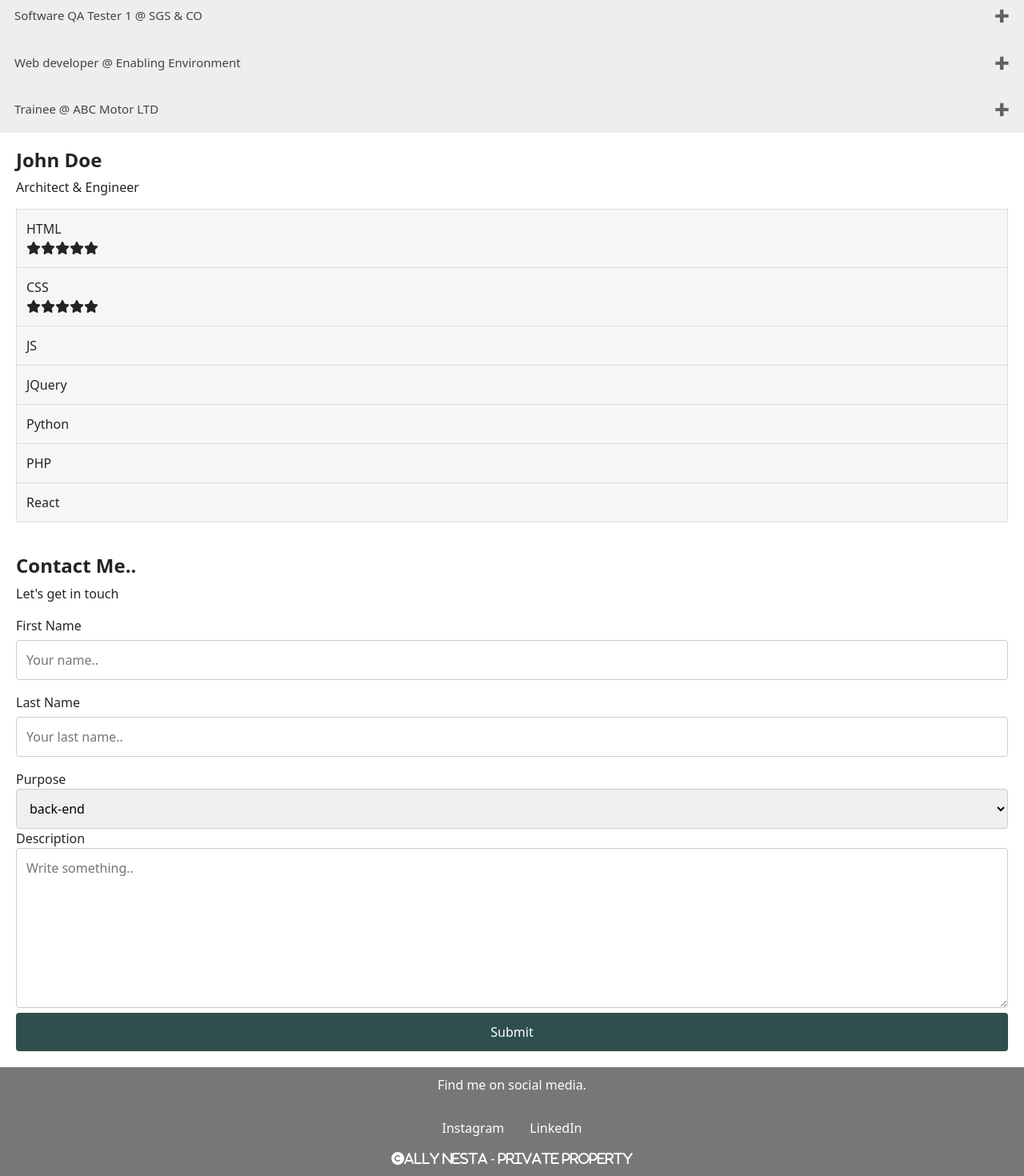
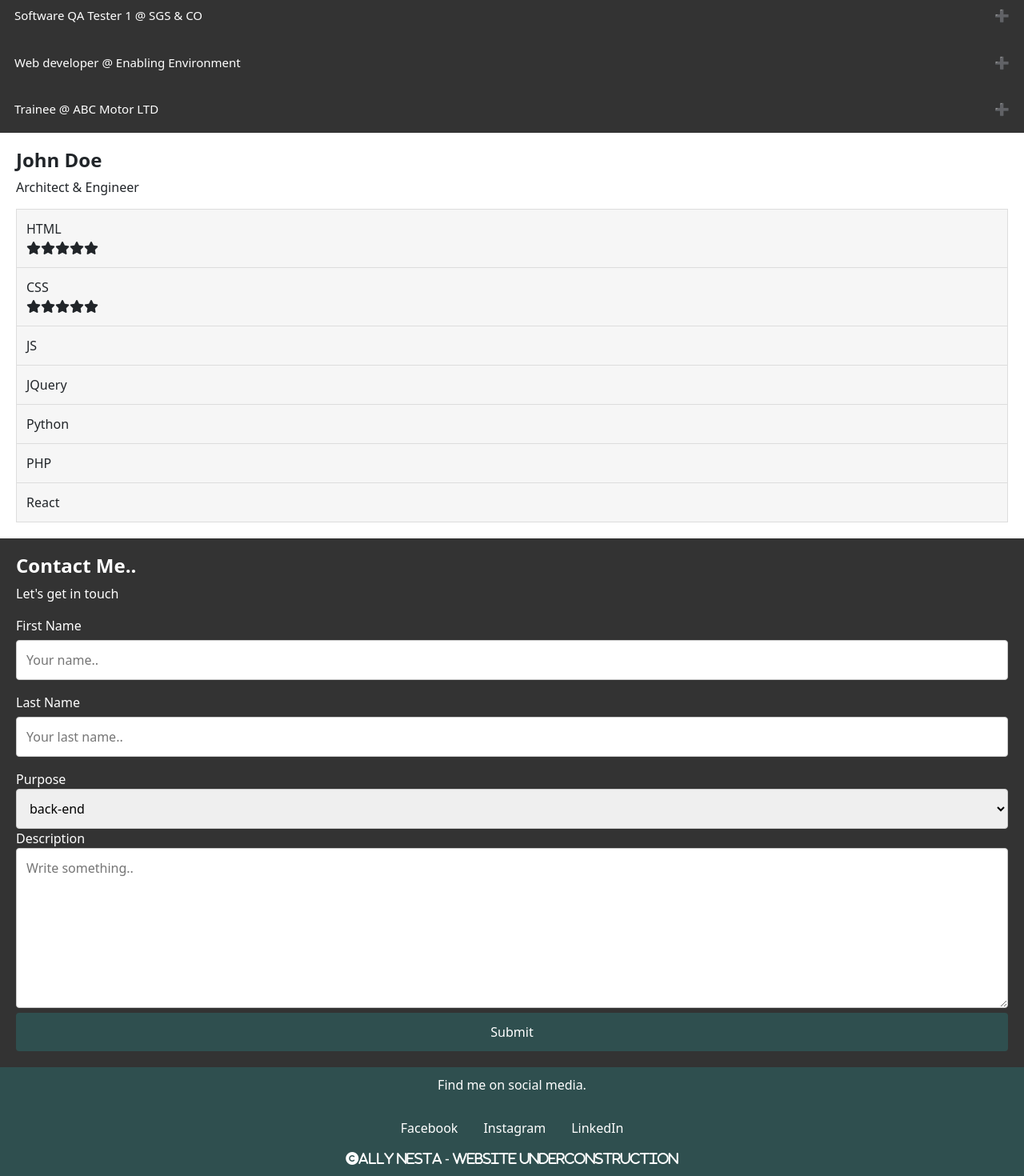
Before and after one commit to Allynesta/cv-tsx, a React (Vite) app: page / in a window 1280 px wide. Shown: the part 358-1828 px from the top of the page at 80% size. Built offline with nearby package versions, Linux system fonts and the light colour scheme.

Commit message:
matching of color on website

```diff
--- a/src/App.css
+++ b/src/App.css
@@ -17,7 +17,7 @@ body {
 
 /* Footer */
 footer {
-  background-color: #777;
+  background-color: darkslategray;
   padding: 10px;
   text-align: center;
   color: white;
--- a/src/component/Footer.tsx
+++ b/src/component/Footer.tsx
@@ -3,10 +3,11 @@ const Footer = () => {
 		<footer>
 			<p>Find me on social media.</p>
 			<ul className="no-bullets">
+				<li>Facebook</li>
 				<li>Instagram</li>
 				<li>LinkedIn</li>
 			</ul>
-			<i className="fa fa-copyright">Ally Nesta - Private Property</i>
+			<i className="fa fa-copyright">Ally Nesta - Website Underconstruction</i>
 		</footer>
 	);
 };
--- a/src/styles/contact.css
+++ b/src/styles/contact.css
@@ -6,6 +6,8 @@
     margin: 0;
     padding: 20px;
     width: 100%;
+    background-color: #333;
+    color: white;
   }
 
 input[type=text], select, textarea {
@@ -30,5 +32,5 @@ input[type=text], select, textarea {
   }
 
   input[type=submit]:hover {
-    background-color: #555;
+    background-color: darkslategrey;
   }
--- a/src/styles/experience.css
+++ b/src/styles/experience.css
@@ -1,6 +1,6 @@
 .accordion {
-    background-color: #eee;
-    color: #444;
+    background-color: #333;
+    color: white;
     cursor: pointer;
     padding: 18px;
     width: 100%;
@@ -17,7 +17,7 @@
 
   .accordion:after {
     content: '\02795'; /* Unicode character for "plus" sign (+) */
-    color: #781438;
+    color: darkslategrey;
     font-weight: bold;
     float: right;
     margin-left: 5px;
```
